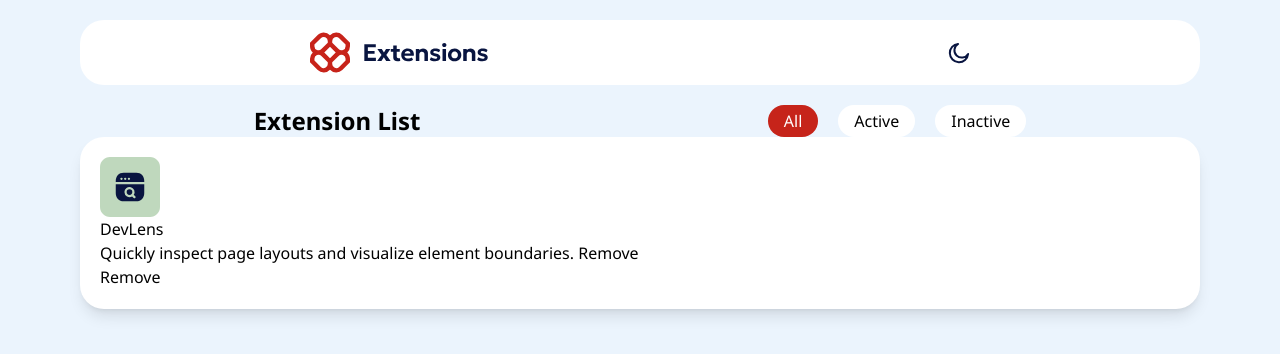
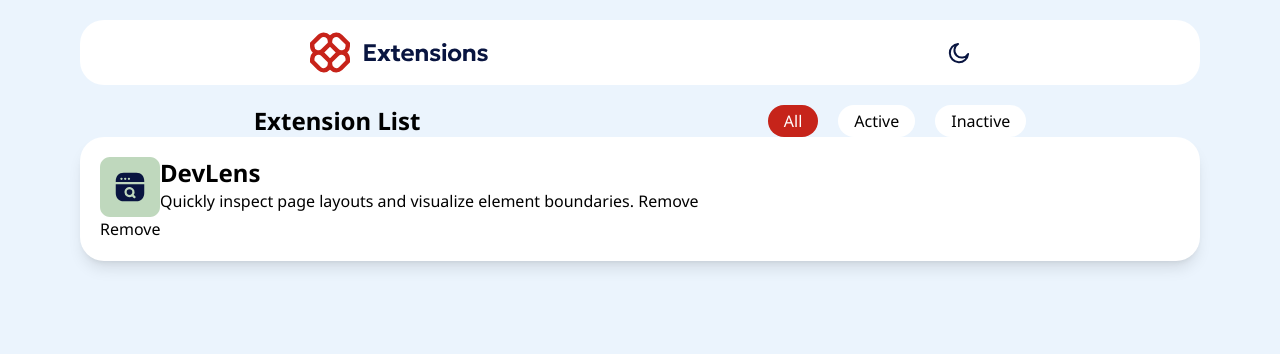
Before and after one commit to smileywrld/browser-extension-manager, a website: page index.html in a window 1280 px wide. Drawn offline with Linux system fonts and the light colour scheme.

Commit message:
fix: enhance DevLens card layout and add margin utility class in output.css

```diff
--- a/index.html
+++ b/index.html
@@ -33,12 +33,18 @@
     </div>
 
     <section id="card-container" class="grid grid-rows-4">
-      <figure class="bg-white rounded-3xl p-5 shadow-lg">
-        <img src="./assets/images/logo-devlens.svg" alt="dev lens">
-        <h3>DevLens</h3>
-        <p>Quickly inspect page layouts and visualize element boundaries.
-          Remove</p>
+      <figure class="bg-white rounded-3xl p-5 shadow-lg mb-5">
+        <div class="flex">
+          <div>
+            <img src="./assets/images/logo-devlens.svg" alt="dev lens">
+          </div>
+          <div>
+            <h3 class="text-2xl font-bold">DevLens</h3>
+            <p>Quickly inspect page layouts and visualize element boundaries.
+              Remove</p>
 
+          </div>
+        </div>
         <a href="#">Remove</a>
 
       </figure>
```
Also changed, not shown: src/output.css.
